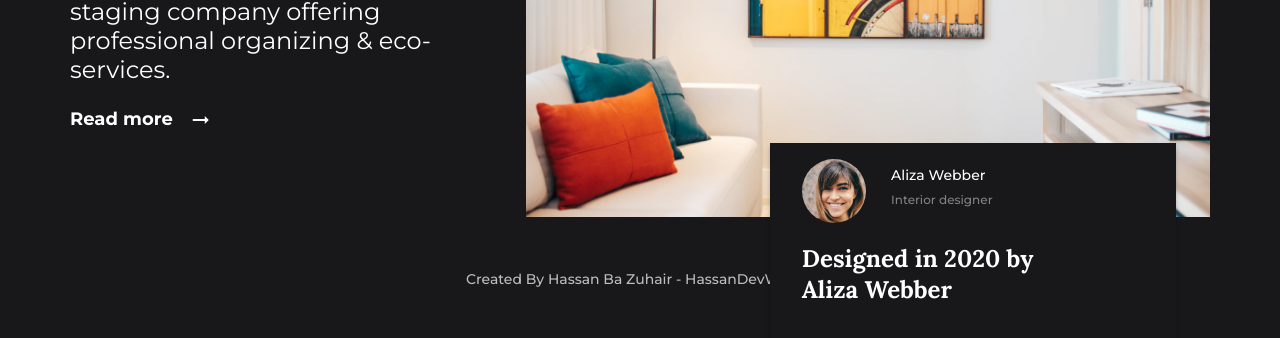
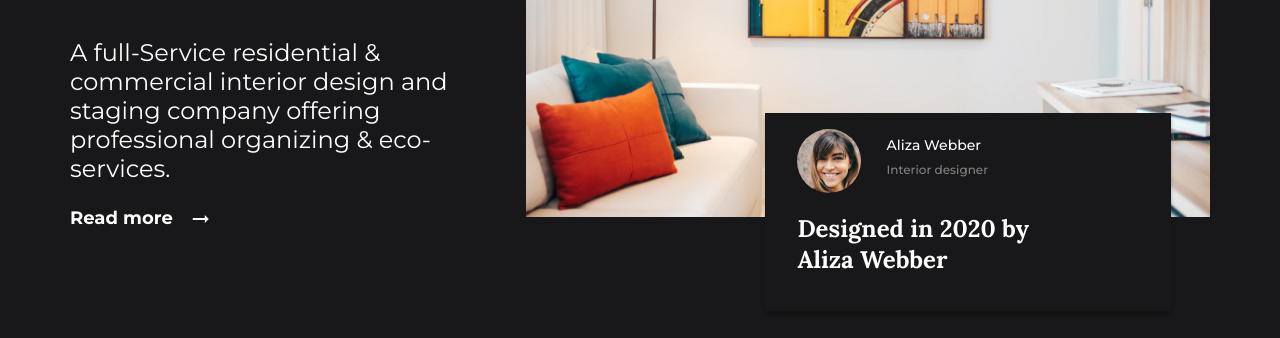
Before and after one commit to HassanDevWork/Interior-Consultant, a website: page index.html in a window 1280 px wide. Shown: the part 462-800 px from the top of the page. Drawn offline with nearby package versions, Linux system fonts and the light colour scheme.

Commit message:
css replace absloute with relative

```diff
--- a/css/style.css
+++ b/css/style.css
@@ -199,10 +199,6 @@ a {
   }
 }
 
-.content-section2 {
-  position: relative;
-}
-
 .main-img {
   width: 100%;
   margin: 0;
@@ -218,10 +214,10 @@ a {
   width: 50%;
   background: #181719;
   box-shadow: 0px 4px 4px rgba(0, 0, 0, 0.25);
-  position: absolute;
+  position: relative;
   padding: 1rem 2rem;
-  top: 85%;
-  right: 5%;
+  bottom: 15%;
+  left: 35%;
 }
 
 .main-data {
@@ -292,6 +288,7 @@ a {
 @media screen and (max-width: 540px) {
   .main-info {
     width: 60%;
+    left: 20%;
   }
 
   .main-name {
@@ -381,6 +378,7 @@ a {
 
 footer {
   width: 100%;
+  position: relative;
   margin-top: 50px;
   text-align: center;
   text-transform: capitalize;
```
